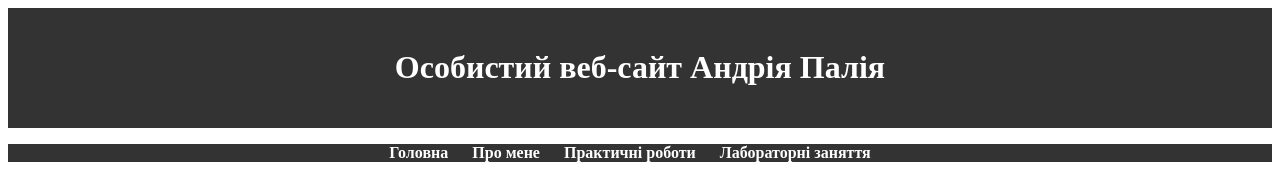
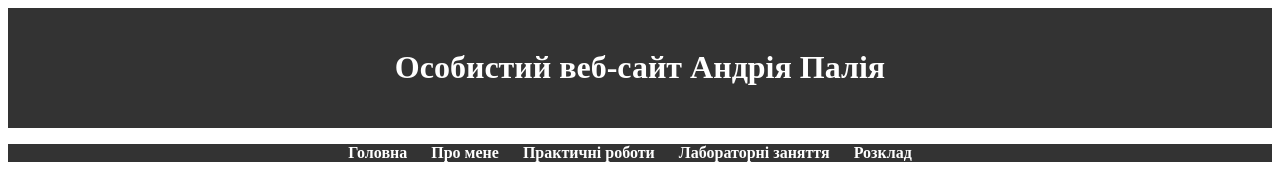
Before and after one commit to XderStep/mysite1, a plain HTML site: page index.html in a window 1280 px wide. Shown: the top 181 px of the page. Drawn offline with Linux system fonts and the light colour scheme.

Commit message:
Update index.html

```diff
--- a/index.html
+++ b/index.html
@@ -17,6 +17,7 @@
             <li><a href="#about">Про мене</a></li>
             <li><a href="#practical">Практичні роботи</a></li>
             <li><a href="#lab">Лабораторні заняття</a></li>
+            <li><a href="list.html">Розклад</a></li>
         </ul>
     </nav>
 
```
